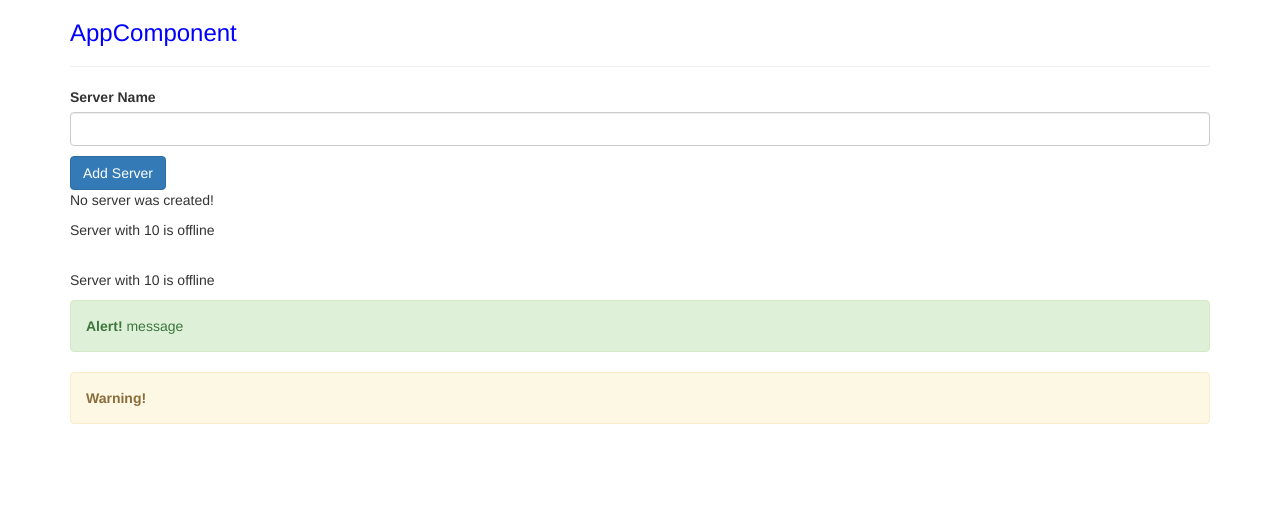
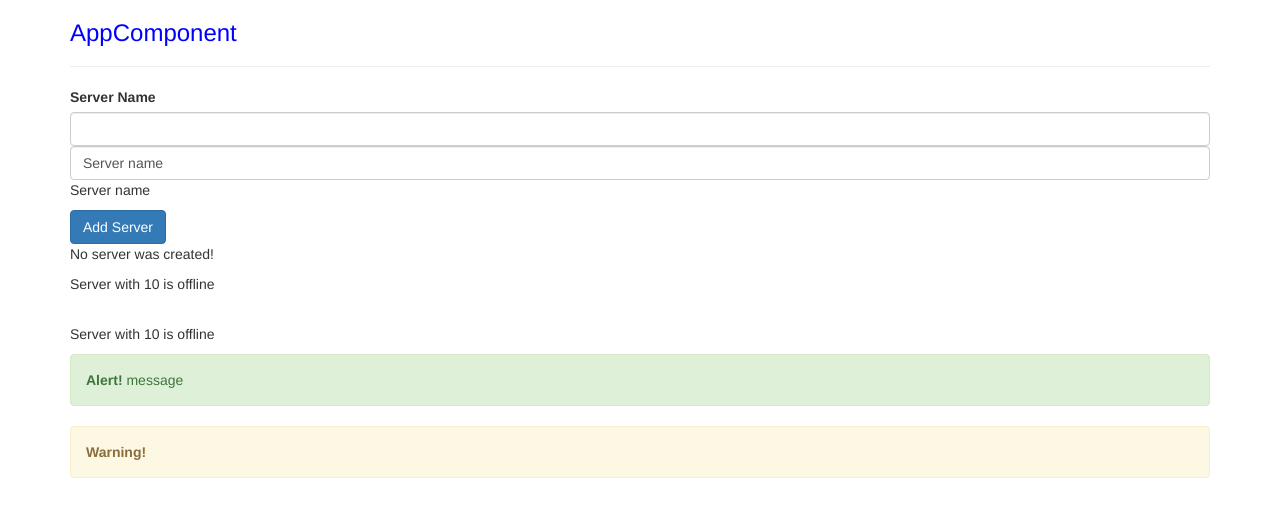
Before and after one commit to hrbcksq/sandbox-angular, an Angular app: page / in a window 1280 px wide. Shown: the top 516 px of the page. Built offline with nearby package versions, Linux system fonts and the light colour scheme.

Commit message:
Two and one way data binding

```diff
--- a/src/app/servers/servers.component.html
+++ b/src/app/servers/servers.component.html
@@ -2,6 +2,10 @@
 <input type="text"
   class="form-control"
   (input)="onUpdateServer($event)">
+
+<input type="text"
+  class="form-control"
+  [(ngModel)]="serverName">
 
 <p>{{serverName}}</p>
 
--- a/src/app/servers/servers.component.ts
+++ b/src/app/servers/servers.component.ts
@@ -8,7 +8,7 @@ import { Component, OnInit } from '@angular/core';
 export class ServersComponent implements OnInit {
   allowNewServer = false;
   serverCreationStatus = 'No server was created!';
-  serverName = '';
+  serverName = 'Server name';
 
   constructor() {
     setTimeout(() => {
```
